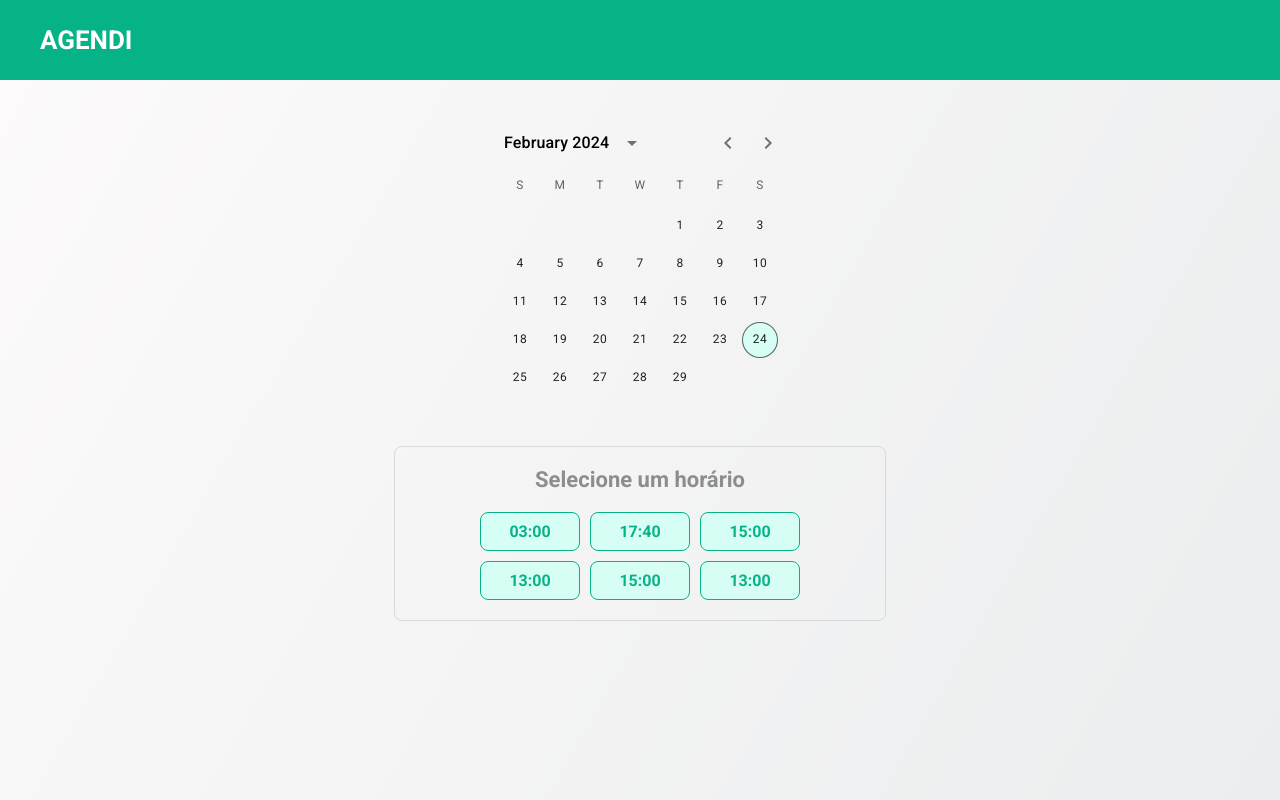
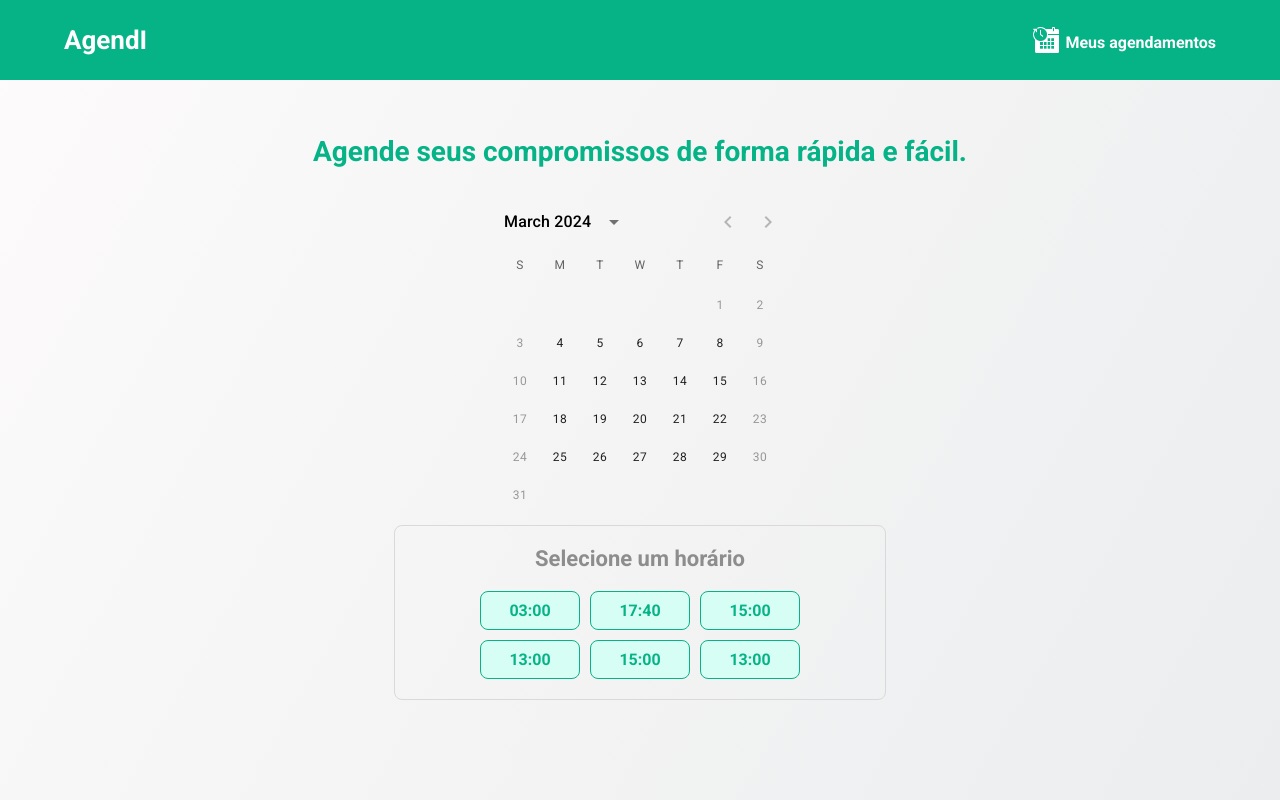
Before and after one commit to Hitallo-moreira/agendi, a React (Vite) app in the folder agendi/: page / in a window 1280 px wide. Built offline with nearby package versions, Linux system fonts and the light colour scheme.

Commit message:
feat: add header links and content

```diff
--- a/agendi/package.json
+++ b/agendi/package.json
@@ -18,6 +18,7 @@
     "dayjs": "^1.11.10",
     "react": "^18.2.0",
     "react-dom": "^18.2.0",
+    "react-router-dom": "^6.22.2",
     "styled-components": "^6.1.8"
   },
   "devDependencies": {
--- a/agendi/src/App.jsx
+++ /dev/null
@@ -1,17 +0,0 @@
-import Calendar from "./components/Calendar";
-import DateAvailable from "./components/DateAvailable";
-import Header from "./components/Header";
-
-function App() {
-  return (
-    <>
-      <Header />
-      <div className="main">
-        <Calendar />
-        <DateAvailable />
-      </div>
-    </>
-  )
-}
-
-export default App;
--- a/agendi/src/components/Calendar.jsx
+++ b/agendi/src/components/Calendar.jsx
@@ -4,16 +4,31 @@ import { DateCalendar } from '@mui/x-date-pickers/DateCalendar';
 import dayjs from 'dayjs';
 
 function Calendar() {
-  const minDate = dayjs('2024-01-01');
-  const maxDate = dayjs('2024-12-31');
+  const minDate = dayjs('2024-03-04');
+  const maxDate = dayjs('2024-03-29');
+
+  const isWeekend = (date) => {
+    const dayOfWeek = date.day();
+    return dayOfWeek === 0 || dayOfWeek === 6;
+  }
+
+  const shouldDisableDate = (date) => {
+    return isWeekend(date);
+  }
 
   return (
+    <div className='calendar-wrapper'>
+      <div className="info">
+        <h2>Agende seus compromissos de forma rápida e fácil.</h2>
+      </div>
       <LocalizationProvider dateAdapter={AdapterDayjs}>
         <DateCalendar
           minDate={minDate}
           maxDate={maxDate}
+          shouldDisableDate={shouldDisableDate}
         />
       </LocalizationProvider>
+    </div>
   );
 }
 
--- a/agendi/src/components/Header.jsx
+++ b/agendi/src/components/Header.jsx
@@ -1,12 +1,15 @@
+import { Link } from "react-router-dom";
 import styled from "styled-components";
+import HeaderLink from "../components/HeaderLinks";
+import agenda from "../assets/agenda.png"
 
 const HeaderInfo = styled.header`
     display: flex;
     align-items: center;
+    justify-content: space-between;
     background-color: #05B387;
-    font-size: 26px;
+
     color: #fff;
-    text-transform: uppercase;
     font-weight: 600;
     height: 80px;
     width: 100%;
@@ -14,17 +17,52 @@ const HeaderInfo = styled.header`
     margin-bottom: 2rem;
 `;
 
-const Logo = styled.div`
-    margin-left: 40px;
+const StyledLink = styled(Link)`
+    text-decoration: none;
 `;
 
+const Logo = styled.div`
+    margin-left: 4rem;
+    font-size: 26px;
+    color: #fff;
+`;
+
+const LinkOption = styled.div`
+    display: flex;
+    align-items: center;
+    text-decoration: none;
+    gap: 5px;
+`;
+
+const Image = styled.img`
+    height: auto;
+    width: 27px;
+`;
+
+const ScheduleText = styled.span`
+    margin-top: 5px;
+`;
 
 function Header() {
     return (
         <HeaderInfo>
-            <Logo>
-                AgendI
-            </Logo>
+            <StyledLink to="./">
+                <div>
+                    <Logo>
+                        AgendI
+                    </Logo>
+                </div>
+            </StyledLink>
+            <nav>
+                <HeaderLink url="./agendamentos">
+                    <LinkOption>
+                        <Image src={agenda} alt="Agenda" />
+                        <ScheduleText>
+                            Meus agendamentos
+                        </ScheduleText>
+                    </LinkOption>
+                </HeaderLink>
+            </nav>
         </HeaderInfo>
     );
 }
--- /dev/null
+++ b/agendi/src/components/HeaderLinks.jsx
@@ -0,0 +1,22 @@
+import { Link } from 'react-router-dom';
+import styled from "styled-components";
+
+const StyledLink = styled(Link)`
+    text-decoration: none;
+`;
+
+const LinkOption = styled.div`
+    text-decoration: none;
+    color: #fff;
+    margin-right: 4rem;
+`;
+
+function HeaderLink({url, children}) {
+    return (
+        <StyledLink to={url}>
+            <LinkOption>{children}</LinkOption>
+        </StyledLink>
+    )
+}
+
+export default HeaderLink;
--- /dev/null
+++ b/agendi/src/db/db.json
@@ -0,0 +1,22 @@
+{
+    "2024-03-04": ["09:00", "10:30", "13:00", "15:30", "17:00", "18:30"],
+    "2024-03-05": ["08:00", "10:00", "12:30", "14:00", "15:30", "16:30"],
+    "2024-03-06": ["09:30", "11:00", "13:30", "15:00", "16:30", "18:00"],
+    "2024-03-07": ["08:30", "10:00", "12:00", "14:30", "16:00", "17:30"],
+    "2024-03-08": ["09:00", "11:00", "13:30", "15:00", "16:30", "18:00"],
+    "2024-03-11": ["08:30", "10:00", "12:30", "14:30", "15:30", "17:30"],
+    "2024-03-12": ["09:00", "11:00", "13:00", "15:30", "17:00", "18:30"],
+    "2024-03-13": ["08:00", "10:30", "12:00", "14:00", "15:30", "17:30"],
+    "2024-03-14": ["09:30", "11:00", "13:30", "15:00", "16:30", "18:00"],
+    "2024-03-15": ["08:30", "10:00", "12:30", "14:30", "15:30", "17:00"],
+    "2024-03-18": ["09:30", "11:00", "13:30", "15:00", "16:30", "18:00"],
+    "2024-03-19": ["08:30", "10:00", "12:30", "14:30", "15:30", "17:00"],
+    "2024-03-20": ["09:00", "11:00", "13:00", "15:30", "17:00", "18:30"],
+    "2024-03-21": ["08:00", "10:30", "12:00", "14:00", "15:30", "17:30"],
+    "2024-03-22": ["09:30", "11:00", "13:30", "15:00", "16:30", "18:00"],
+    "2024-03-25": ["08:00", "10:30", "12:00", "14:00", "15:30", "17:30"],
+    "2024-03-26": ["09:30", "11:00", "13:30", "15:00", "16:30", "18:00"],
+    "2024-03-27": ["08:30", "10:00", "12:30", "14:30", "15:30", "17:00"],
+    "2024-03-28": ["09:00", "11:00", "13:00", "15:30", "17:00", "18:30"],
+    "2024-03-29": ["08:00", "10:30", "12:00", "14:00", "15:30", "17:30"]
+  }
--- a/agendi/src/main.jsx
+++ b/agendi/src/main.jsx
@@ -1,10 +1,10 @@
 import React from 'react'
 import ReactDOM from 'react-dom/client'
-import App from './App.jsx'
 import './styles/Global.css'
+import AppRoutes from './routes';
 
 ReactDOM.createRoot(document.getElementById('root')).render(
   <React.StrictMode>
-    <App />
+    <AppRoutes />
   </React.StrictMode>,
-)
+);
--- /dev/null
+++ b/agendi/src/pages/Home.jsx
@@ -0,0 +1,17 @@
+import Calendar from "../components/Calendar";
+import DateAvailable from "../components/DateAvailable";
+import Header from "../components/Header";
+
+function Home() {
+    return (
+        <>
+            <Header />
+            <div className="main">
+                <Calendar />
+                <DateAvailable />
+            </div>
+        </>
+    )
+}
+
+export default Home();
--- /dev/null
+++ b/agendi/src/routes.jsx
@@ -0,0 +1,15 @@
+import React from "react";
+import { BrowserRouter, Routes, Route } from "react-router-dom";
+import Home from "./pages/Home";
+
+function AppRoutes() {
+  return (
+    <BrowserRouter>
+      <Routes>
+          <Route index element={Home} />
+      </Routes>
+    </BrowserRouter>
+  );
+}
+
+export default AppRoutes;
--- a/agendi/src/styles/Global.css
+++ b/agendi/src/styles/Global.css
@@ -27,3 +27,8 @@ button.css-1u23akw-MuiButtonBase-root-MuiPickersDay-root:focus.Mui-selected {
 .css-innj4t-MuiPickersYear-yearButton.Mui-selected {
     background-color: #05B387 !important;
 }
+
+.calendar-wrapper .info h2 {
+    font-size: 28px;
+    color: #05B387;
+}
```
Also changed, not shown: agendi/src/pages/Schedules.jsx (added, +8 -0 lines), agendi/src/assets/agenda.png (added), agendi/src/components/DateAvailable.jsx (line endings or trailing spaces), 1 other file (tests, documents, lock files or other folders). Lines whose indentation alone changed are shown as unchanged.
